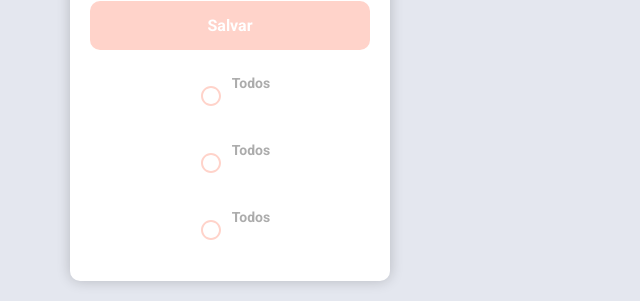
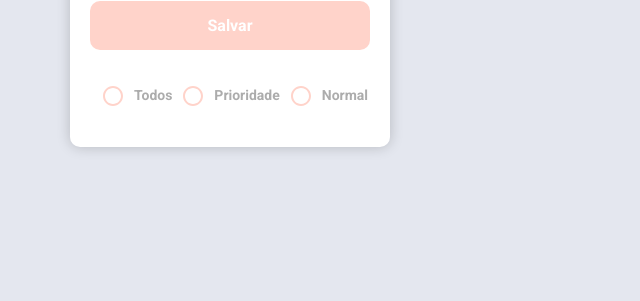
Before and after one commit to DarlanNoetzold/Notas, a React (Create React App) app in the folder Front/frontend/: page / in a window 1280 px wide. Shown: the part 466-767 px from the top of the page, without its empty margins (0-640 px from the left). Built offline with nearby package versions, Linux system fonts and the light colour scheme; no server answers.

Commit message:
Update index.js

```diff
--- a/Front/frontend/src/Components/RadioButton/index.js
+++ b/Front/frontend/src/Components/RadioButton/index.js
@@ -16,21 +16,20 @@ function RadioButton(){
     })((props) => <Radio color="default" {...props} />);
 
     return(
-      <>
-        <div className="radioOptions">
+      <div className="radioOptions">
+        <div>
             <CustomRadio/>
             <span>Todos</span>
         </div>
-        <div className="radioOptions">
+        <div>
             <CustomRadio/>
-            <span>Todos</span>
+            <span>Prioridade</span>
         </div>
-        <div className="radioOptions">
+        <div>
             <CustomRadio/>
-            <span>Todos</span>
+            <span>Normal</span>
         </div>
-
-      </>
+      </div>
 
     );
 }
```
